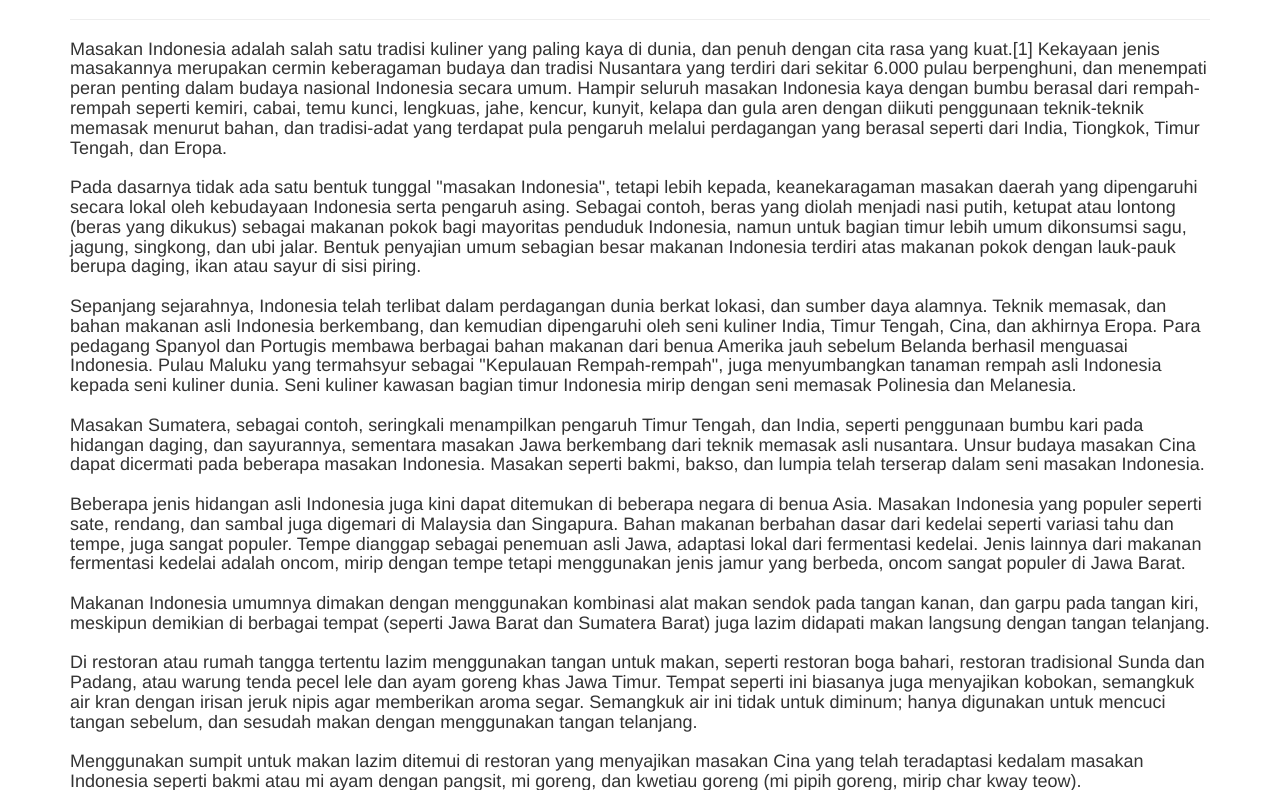
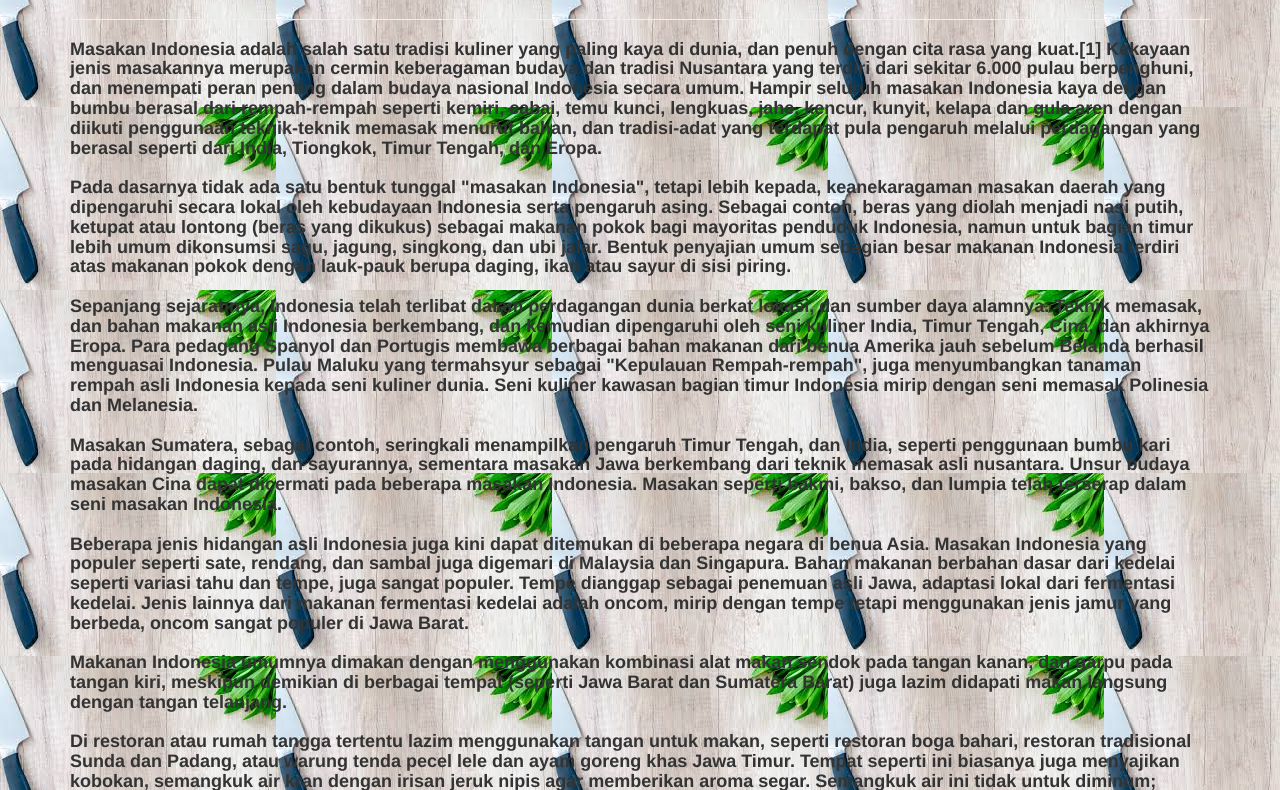
Before and after one commit to maulanaibrahim96/praktikumweb, a plain HTML site: page Index.html in a window 1280 px wide. Shown: the part 148-938 px from the top of the page. Drawn offline with Linux system fonts and the light colour scheme.

Commit message:
tambah bold

```diff
--- a/Index.html
+++ b/Index.html
@@ -20,11 +20,11 @@
       </ul>
   </div>
 </nav>
-<div style="background-image: url('bg.jpg')">
+<div style="background-image: url('img/bg.jpg')">
 <div class="container">
 <marquee><h1><b>Masakan Indonesia</b></h1></marquee>
 <hr>
-<h4>Masakan Indonesia adalah salah satu tradisi kuliner yang paling kaya di dunia, dan penuh dengan cita rasa yang kuat.[1] Kekayaan jenis masakannya merupakan cermin keberagaman budaya dan tradisi Nusantara yang terdiri dari sekitar 6.000 pulau berpenghuni, dan menempati peran penting dalam budaya nasional Indonesia secara umum. Hampir seluruh masakan Indonesia kaya dengan bumbu berasal dari rempah-rempah seperti kemiri, cabai, temu kunci, lengkuas, jahe, kencur, kunyit, kelapa dan gula aren dengan diikuti penggunaan teknik-teknik memasak menurut bahan, dan tradisi-adat yang terdapat pula pengaruh melalui perdagangan yang berasal seperti dari India, Tiongkok, Timur Tengah, dan Eropa.<br><br>
+<h4 ><b>Masakan Indonesia adalah salah satu tradisi kuliner yang paling kaya di dunia, dan penuh dengan cita rasa yang kuat.[1] Kekayaan jenis masakannya merupakan cermin keberagaman budaya dan tradisi Nusantara yang terdiri dari sekitar 6.000 pulau berpenghuni, dan menempati peran penting dalam budaya nasional Indonesia secara umum. Hampir seluruh masakan Indonesia kaya dengan bumbu berasal dari rempah-rempah seperti kemiri, cabai, temu kunci, lengkuas, jahe, kencur, kunyit, kelapa dan gula aren dengan diikuti penggunaan teknik-teknik memasak menurut bahan, dan tradisi-adat yang terdapat pula pengaruh melalui perdagangan yang berasal seperti dari India, Tiongkok, Timur Tengah, dan Eropa.<br><br>
 
 Pada dasarnya tidak ada satu bentuk tunggal "masakan Indonesia", tetapi lebih kepada, keanekaragaman masakan daerah yang dipengaruhi secara lokal oleh kebudayaan Indonesia serta pengaruh asing. Sebagai contoh, beras yang diolah menjadi nasi putih, ketupat atau lontong (beras yang dikukus) sebagai makanan pokok bagi mayoritas penduduk Indonesia, namun untuk bagian timur lebih umum dikonsumsi sagu, jagung, singkong, dan ubi jalar. Bentuk penyajian umum sebagian besar makanan Indonesia terdiri atas makanan pokok dengan lauk-pauk berupa daging, ikan atau sayur di sisi piring.<br><br>
 
@@ -38,7 +38,7 @@ Makanan Indonesia umumnya dimakan dengan menggunakan kombinasi alat makan sendok
 
 Di restoran atau rumah tangga tertentu lazim menggunakan tangan untuk makan, seperti restoran boga bahari, restoran tradisional Sunda dan Padang, atau warung tenda pecel lele dan ayam goreng khas Jawa Timur. Tempat seperti ini biasanya juga menyajikan kobokan, semangkuk air kran dengan irisan jeruk nipis agar memberikan aroma segar. Semangkuk air ini tidak untuk diminum; hanya digunakan untuk mencuci tangan sebelum, dan sesudah makan dengan menggunakan tangan telanjang.<br><br>
 
-Menggunakan sumpit untuk makan lazim ditemui di restoran yang menyajikan masakan Cina yang telah teradaptasi kedalam masakan Indonesia seperti bakmi atau mi ayam dengan pangsit, mi goreng, dan kwetiau goreng (mi pipih goreng, mirip char kway teow).</h4>
+Menggunakan sumpit untuk makan lazim ditemui di restoran yang menyajikan masakan Cina yang telah teradaptasi kedalam masakan Indonesia seperti bakmi atau mi ayam dengan pangsit, mi goreng, dan kwetiau goreng (mi pipih goreng, mirip char kway teow).</b></h4>
 	</div>
 
 </div>
```
